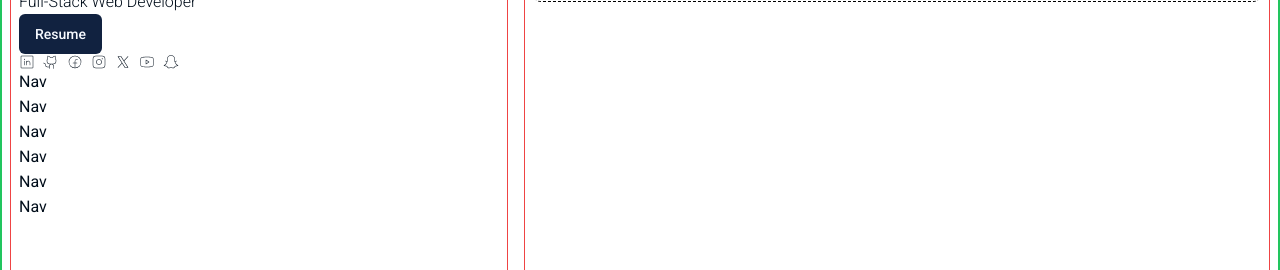
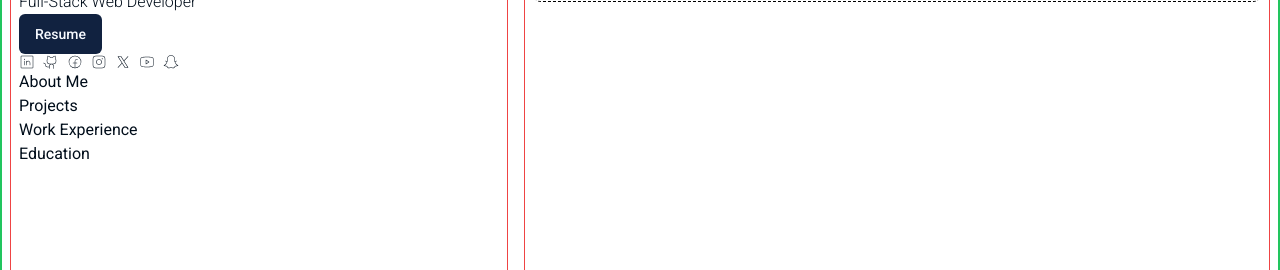
Before and after one commit to jwbw29/portfolio_v2, a Next.js app: page / in a window 1280 px wide. Shown: the part 257-527 px from the top of the page. Built offline with nearby package versions, Linux system fonts and the light colour scheme.

Commit message:
added nav links to spots on the page

```diff
--- a/src/components/About.tsx
+++ b/src/components/About.tsx
@@ -2,7 +2,10 @@
 
 export default function About() {
   return (
-    <div className="border border-dashed border-black rounded-lg p-2 m-2">
+    <div
+      id="about"
+      className="border border-dashed border-black rounded-lg p-2 m-2"
+    >
       About Me
     </div>
   );
--- a/src/components/Education.tsx
+++ b/src/components/Education.tsx
@@ -2,7 +2,10 @@
 
 export default function Education() {
   return (
-    <div className="border border-dashed border-black rounded-lg p-2 m-2">
+    <div
+      id="education"
+      className="border border-dashed border-black rounded-lg p-2 m-2"
+    >
       Education
     </div>
   );
--- a/src/components/Main.tsx
+++ b/src/components/Main.tsx
@@ -7,7 +7,7 @@ import WorkExperience from "./WorkExperience";
 
 export default function Main() {
   return (
-    <main className="testBorder flex flex-col gap-2 m-2 md:w-3/5">
+    <main id="main" className="testBorder flex flex-col gap-2 m-2 md:w-3/5">
       <About />
       <Projects />
       <WorkExperience />
--- a/src/components/Nav.tsx
+++ b/src/components/Nav.tsx
@@ -1,14 +1,22 @@
 "use client";
+
+import Link from "next/link";
 
 export default function Nav() {
   return (
     <nav className="flex flex-col">
-      <div className="size-[25px] rounded-lg">Nav</div>
-      <div className="size-[25px] rounded-lg">Nav</div>
-      <div className="size-[25px] rounded-lg">Nav</div>
-      <div className="size-[25px] rounded-lg">Nav</div>
-      <div className="size-[25px] rounded-lg">Nav</div>
-      <div className="size-[25px] rounded-lg">Nav</div>
+      <Link href={"#about"}>
+        <p>About Me</p>
+      </Link>
+      <Link href={"#projects"}>
+        <p>Projects</p>
+      </Link>
+      <Link href={"#work"}>
+        <p>Work Experience</p>
+      </Link>
+      <Link href={"#education"}>
+        <p>Education</p>
+      </Link>
     </nav>
   );
 }
--- a/src/components/Projects.tsx
+++ b/src/components/Projects.tsx
@@ -2,7 +2,10 @@
 
 export default function Projects() {
   return (
-    <div className="border border-dashed border-black rounded-lg p-2 m-2">
+    <div
+      id="projects"
+      className="border border-dashed border-black rounded-lg p-2 m-2"
+    >
       Projects
     </div>
   );
--- a/src/components/Socials.tsx
+++ b/src/components/Socials.tsx
@@ -13,7 +13,7 @@ import Link from "next/link";
 
 export default function Socials() {
   return (
-    <div className="flex gap-2">
+    <div id="socials" className="flex gap-2">
       <Link href="http://www.linkedin.com/in/justin-byrd7">
         <PiLinkedinLogoThin />
       </Link>
--- a/src/components/WorkExperience.tsx
+++ b/src/components/WorkExperience.tsx
@@ -2,7 +2,10 @@
 
 export default function WorkExperience() {
   return (
-    <div className="border border-dashed border-black rounded-lg p-2 m-2">
+    <div
+      id="work"
+      className="border border-dashed border-black rounded-lg p-2 m-2"
+    >
       Work Experience
     </div>
   );
```
